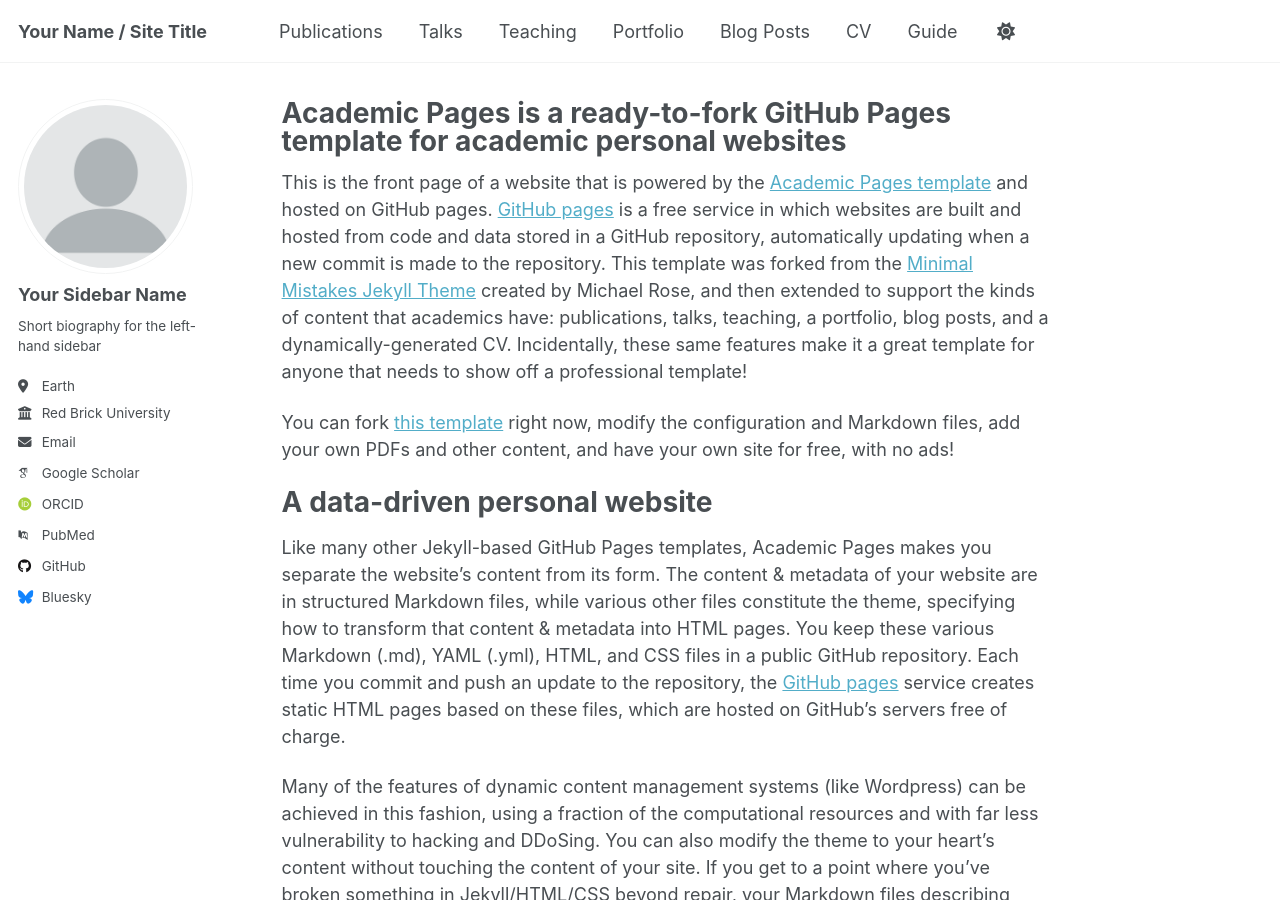
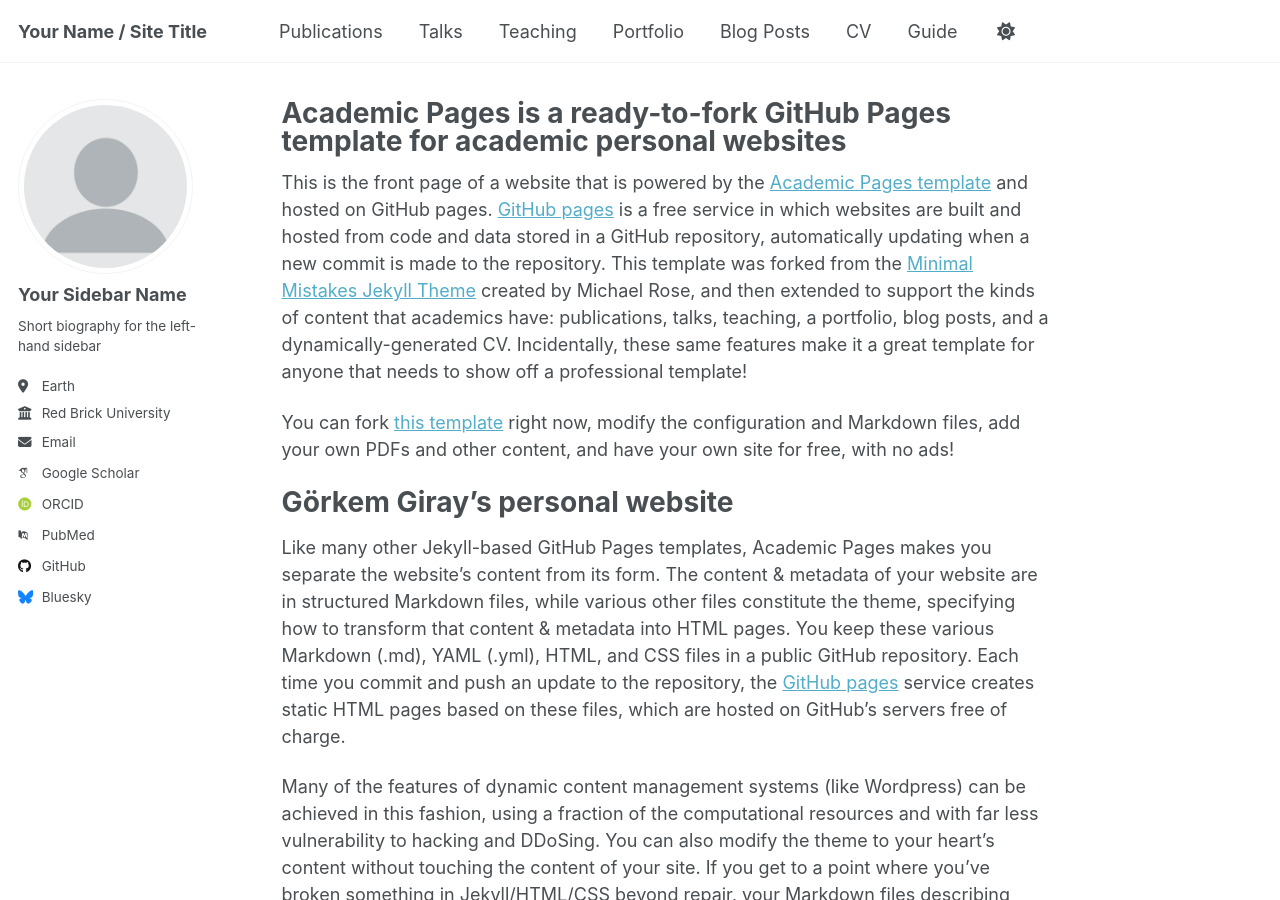
Before and after one commit to gorkemgiray/gorkemgiray.github.io, a Jekyll site: the page built from _pages/about.md, in a window 1280 px wide and 900 px high. Built offline with Jekyll 4.4.1, drawn with Linux system fonts in a browser that asks for light colours; some web fonts are replaced; a script that is not in the unit is left out.

Commit message:
Update about.md

```diff
--- a/_pages/about.md
+++ b/_pages/about.md
@@ -11,7 +11,7 @@ This is the front page of a website that is powered by the [Academic Pages templ
 
  You can fork [this template](https://github.com/academicpages/academicpages.github.io) right now, modify the configuration and Markdown files, add your own PDFs and other content, and have your own site for free, with no ads!
 
-A data-driven personal website
+Görkem Giray's personal website
 ======
 Like many other Jekyll-based GitHub Pages templates, Academic Pages makes you separate the website's content from its form. The content & metadata of your website are in structured Markdown files, while various other files constitute the theme, specifying how to transform that content & metadata into HTML pages. You keep these various Markdown (.md), YAML (.yml), HTML, and CSS files in a public GitHub repository. Each time you commit and push an update to the repository, the [GitHub pages](https://pages.github.com/) service creates static HTML pages based on these files, which are hosted on GitHub's servers free of charge.
 
```
